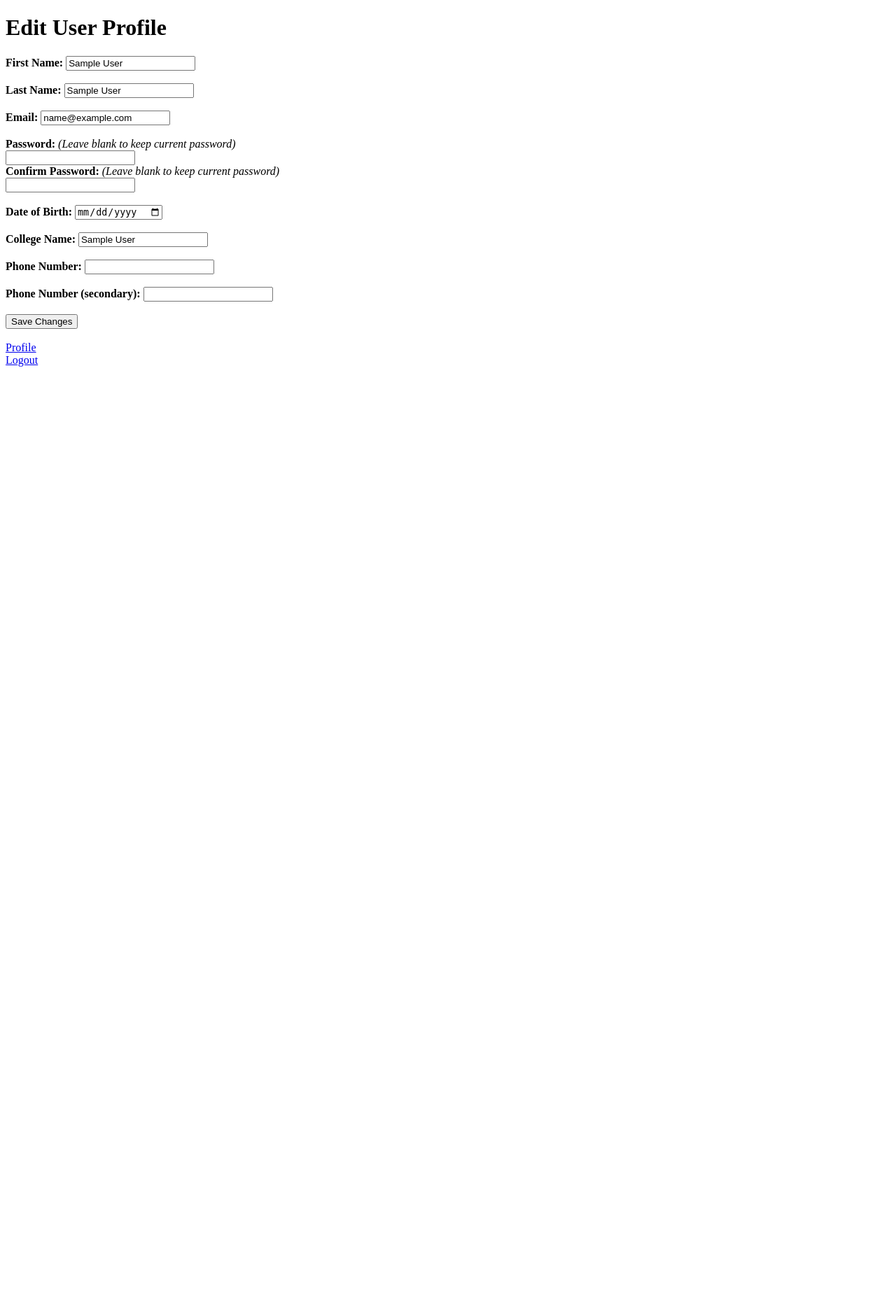
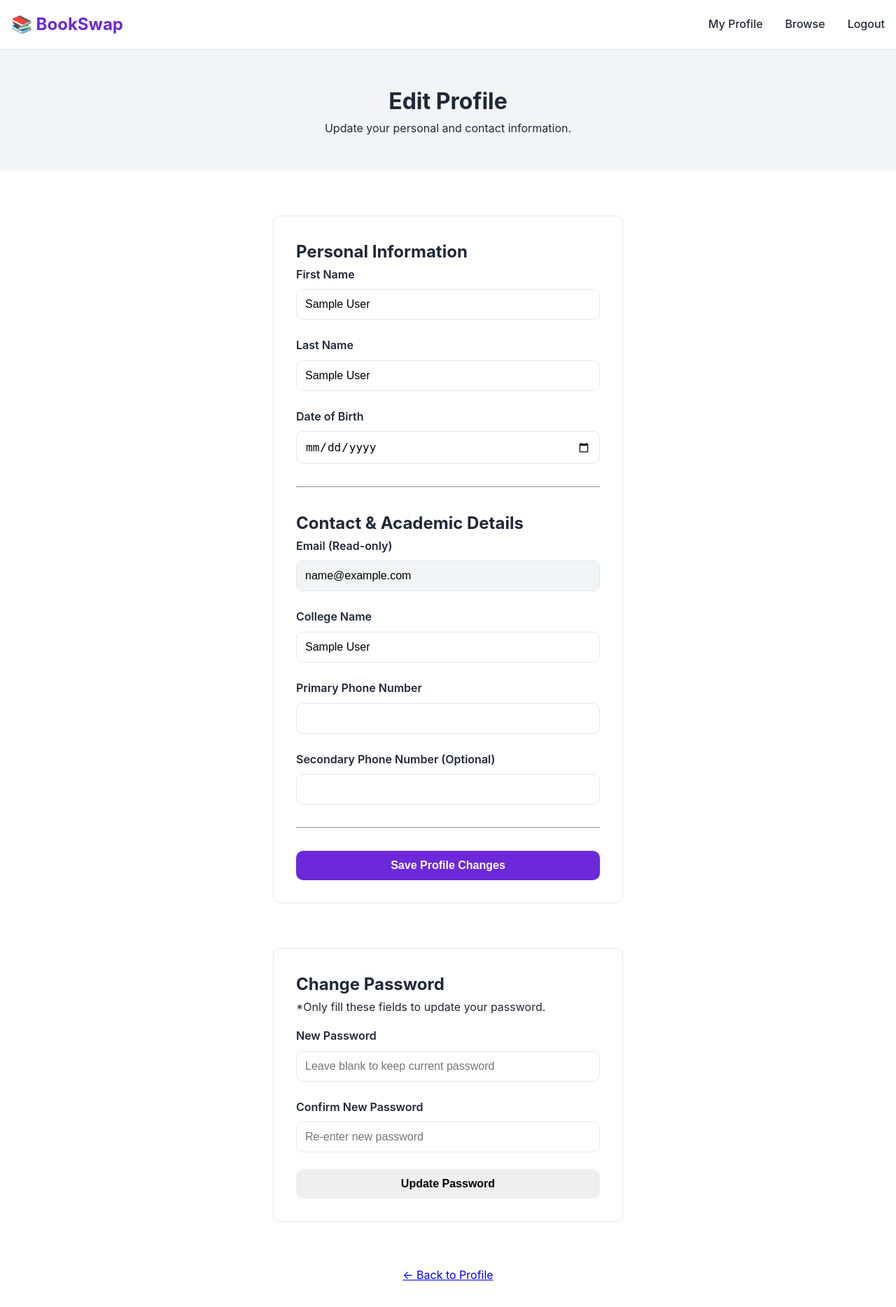
Before and after one commit to saivishnu725/bookswap, a PHP site: page /user/edit_profile.php in a window 1280 px wide. Shown: the whole page at 70% size. Before the commit the page ends 524 px from the top, so only its background shows below. Run offline with PHP 8.4, Linux system fonts and the light colour scheme; the visitor is signed in with stand-in values (Sample User, id 1).

Commit message:
edit profile

```diff
--- a/src/user/edit_profile.php
+++ b/src/user/edit_profile.php
@@ -4,58 +4,135 @@
 <head>
     <meta charset="UTF-8">
     <meta name="viewport" content="width=device-width, initial-scale=1.0">
-    <title>Edit User Profile</title>
+    <title>Edit Profile - Student BookSwap</title>
+    <link rel="stylesheet" href="../assets/css/style.css">
 </head>
 
 <body>
     <?php
-    // include profile_process.php and use its variables
+    // Include the PHP file that fetches user data
     include('../server/profile_process.php');
+
+    // Sanitize and prepare variables for input values
+    $first_name_val = htmlspecialchars($first_name);
+    $last_name_val = htmlspecialchars($last_name);
+    $email_val = htmlspecialchars($email);
+    $date_of_birth_val = htmlspecialchars($date_of_birth);
+    $college_name_val = htmlspecialchars($college_name);
+    $phone_primary_val = htmlspecialchars($phone_primary);
+    $phone_secondary_val = htmlspecialchars($phone_secondary);
     ?>
-    <h1>Edit User Profile</h1>
 
-    <form action="../server/edit_profile_process.php" method="post">
-        <label for="first_name"><strong>First Name:</strong></label>
-        <input type="text" id="first_name" name="first_name" value="<?php echo htmlspecialchars($first_name); ?>"><br>
-        <br>
-        <label for="last_name"><strong>Last Name:</strong></label>
-        <input type="text" id="last_name" name="last_name" value="<?php echo htmlspecialchars($last_name); ?>"><br>
-        <br>
-        <label for="email"><strong>Email:</strong></label>
-        <input type="email" id="email" name="email" value="<?php echo htmlspecialchars($email); ?>"><br>
-        <br>
-        <label for="password"><strong>Password:</strong></label>
-        <label for="password"><em>(Leave blank to keep current password)</em></label><br>
-        <input type="password" id="password" name="password" value=""><br>
+    <nav class="navbar">
+        <div class="nav-container">
+            <a href="index.html" class="logo">📚 BookSwap</a>
+            <div class="nav-menu">
+                <a href="profile.php" class="nav-link">My Profile</a>
+                <a href="../home.php" class="nav-link">Browse</a>
+                <a href="../server/logout_process.php" class="nav-link">Logout</a>
+            </div>
+            <button class="mobile-toggle" id="mobileToggle">☰</button>
+        </div>
+    </nav>
 
-        <!-- confirm password -->
-        <label for="password_confirm"><strong>Confirm Password:</strong></label>
-        <label for="password_confirm"><em>(Leave blank to keep current password)</em></label><br>
-        <input type="password" id="password_confirm" name="password_confirm" value=""><br>
-        <br>
-        <label for="date_of_birth"><strong>Date of Birth:</strong></label>
-        <input type="date" id="date_of_birth" name="date_of_birth"
-            value="<?php echo htmlspecialchars($date_of_birth); ?>"><br>
-        <br>
-        <label for="college_name"><strong>College Name:</strong></label>
-        <input type="text" id="college_name" name="college_name"
-            value="<?php echo htmlspecialchars($college_name); ?>"><br>
-        <br>
-        <label for="phone_primary"><strong>Phone Number:</strong></label>
-        <input type="text" id="phone_primary" name="phone_primary"
-            value="<?php echo htmlspecialchars($phone_primary); ?>"><br>
-        <br>
-        <label for="phone_secondary"><strong>Phone Number (secondary):</strong></label>
-        <input type="text" id="phone_secondary" name="phone_secondary"
-            value="<?php echo htmlspecialchars($phone_secondary); ?>"><br>
-        <br>
-        <input type="submit" value="Save Changes">
-    </form>
+    <div class="page-header">
+        <h1>Edit Profile</h1>
+        <p>Update your personal and contact information.</p>
+    </div>
 
-    <br>
-    <a href="profile.php"> Profile</a>
-    <br>
-    <a href="../server/logout_process.php">Logout</a>
+    <div class="profile-section">
+
+        <div class="form-container">
+            <form action="../server/edit_profile_process.php" method="post">
+
+                <h2>Personal Information</h2>
+
+                <div class="form-group">
+                    <label for="first_name" class="form-label">First Name</label>
+                    <input type="text" id="first_name" name="first_name" class="form-input"
+                        value="<?php echo $first_name_val; ?>" required>
+                </div>
+
+                <div class="form-group">
+                    <label for="last_name" class="form-label">Last Name</label>
+                    <input type="text" id="last_name" name="last_name" class="form-input"
+                        value="<?php echo $last_name_val; ?>" required>
+                </div>
+
+                <div class="form-group">
+                    <label for="date_of_birth" class="form-label">Date of Birth</label>
+                    <input type="date" id="date_of_birth" name="date_of_birth" class="form-input"
+                        value="<?php echo $date_of_birth_val; ?>">
+                </div>
+
+                <hr style="margin: 2rem 0;">
+
+                <h2>Contact & Academic Details</h2>
+
+                <div class="form-group">
+                    <label for="email" class="form-label">Email (Read-only)</label>
+                    <input type="email" id="email" name="email" class="form-input" value="<?php echo $email_val; ?>"
+                        readonly style="background: var(--muted); cursor: not-allowed;">
+                </div>
+
+                <div class="form-group">
+                    <label for="college_name" class="form-label">College Name</label>
+                    <input type="text" id="college_name" name="college_name" class="form-input"
+                        value="<?php echo $college_name_val; ?>">
+                </div>
+
+                <div class="form-group">
+                    <label for="phone_primary" class="form-label">Primary Phone Number</label>
+                    <input type="text" id="phone_primary" name="phone_primary" class="form-input"
+                        value="<?php echo $phone_primary_val; ?>">
+                </div>
+
+                <div class="form-group">
+                    <label for="phone_secondary" class="form-label">Secondary Phone Number (Optional)</label>
+                    <input type="text" id="phone_secondary" name="phone_secondary" class="form-input"
+                        value="<?php echo $phone_secondary_val; ?>">
+                </div>
+
+                <hr style="margin: 2rem 0;">
+
+                <button type="submit" class="btn btn-primary" style="width: 100%;">
+                    Save Profile Changes
+                </button>
+            </form>
+        </div>
+
+        <div class="form-container" style="margin-top: 2rem;">
+            <h2>Change Password</h2>
+
+            <form action="../server/edit_password_process.php" method="post" id="passwordForm" autocomplete="off">
+                <p style="margin-bottom: 1rem;">*Only fill these fields to update your password.</p>
+
+                <!-- Hidden flag so the server-side script can reliably detect this form submission -->
+                <input type="hidden" name="change_password" value="1">
+
+                <div class="form-group">
+                    <label for="password" class="form-label">New Password</label>
+                    <input type="password" id="password" name="password" class="form-input"
+                        autocomplete="new-password" placeholder="Leave blank to keep current password">
+                </div>
+
+                <div class="form-group">
+                    <label for="password_confirm" class="form-label">Confirm New Password</label>
+                    <input type="password" id="password_confirm" name="password_confirm" class="form-input"
+                        autocomplete="new-password" placeholder="Re-enter new password">
+                </div>
+
+                <button type="submit" name="update_password" class="btn btn-secondary" style="width: 100%;">
+                    Update Password
+                </button>
+            </form>
+        </div>
+
+        <div class="back-link" style="text-align: center; margin-top: 2rem;">
+            <a href="profile.php">← Back to Profile</a>
+        </div>
+    </div>
+
 </body>
 
 </html>
```
Also changed, not shown: src/server/edit_password_process.php (added, +44 -0 lines), src/server/edit_profile_process.php (+1 -9 lines).
